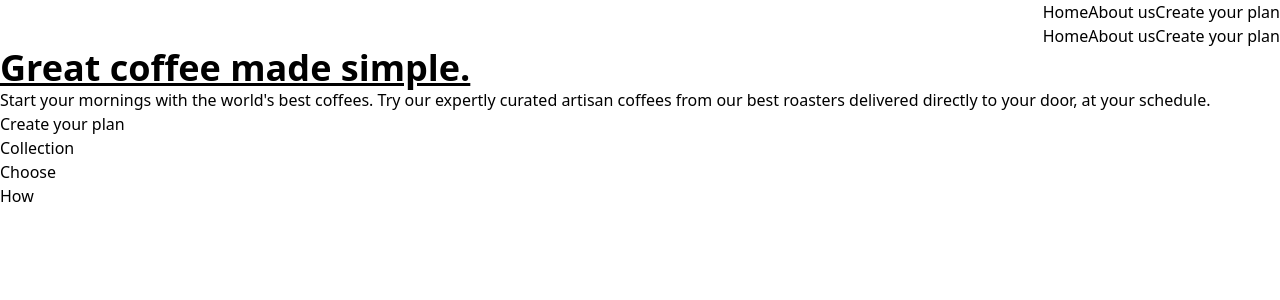
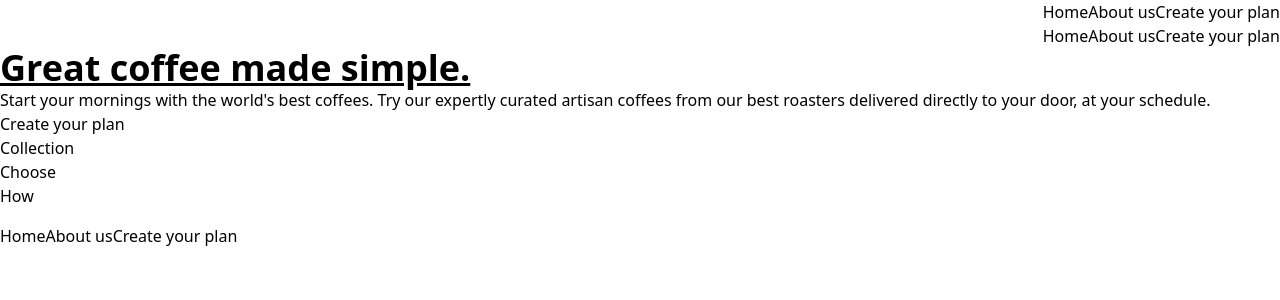
Before and after one commit to lawlawson/coffee-roasters, a React (Vite) app: page / in a window 1280 px wide. Shown: the top 300 px of the page. Built offline with nearby package versions, Linux system fonts and the light colour scheme.

Commit message:
added Footer component

```diff
--- /dev/null
+++ b/src/components/Footer/Footer.jsx
@@ -0,0 +1,22 @@
+import { Link, Outlet } from 'react-router-dom';
+
+const Footer = () => {
+  return (
+    <>
+      <div className='flex justify-start my-4'>
+        <Link to='/'>
+          <div>Home</div>
+        </Link>
+        <Link to='/about-us'>
+          <div>About us</div>
+        </Link>
+        <Link to='/create-your-plan'>
+          <div>Create your plan</div>
+        </Link>
+      </div>
+      <Outlet />
+    </>
+  );
+};
+
+export default Footer;
--- a/src/pages/Home.jsx
+++ b/src/pages/Home.jsx
@@ -3,6 +3,7 @@ import Header from '../components/Header/Header';
 import Collection from '../components/Collection/Collection';
 import Choose from '../components/Choose/Choose';
 import How from '../components/How/How';
+import Footer from '../components/Footer/Footer';
 
 function Home() {
   return (
@@ -12,6 +13,7 @@ function Home() {
       <Collection />
       <Choose />
       <How />
+      <Footer />
     </>
   );
 }
```
